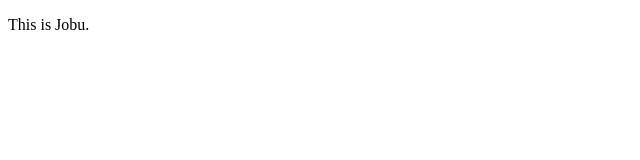
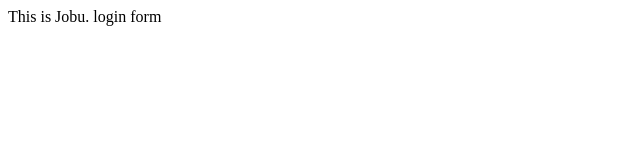
Before and after one commit to novak-jack15/mysampleapp, a plain HTML site: page index.html in a window 1280 px wide. Shown: the whole page, without its empty margins (0-640 px from the left). Drawn offline with Linux system fonts and the light colour scheme.

Commit message:
login form

```diff
--- a/index.html
+++ b/index.html
@@ -4,6 +4,8 @@
 		<title>javascript</title>
 	</head>
 	<body>
-		<p>This is Jobu.</p>
+		This is Jobu.
+		login form
+
 	</body>
 	</html>
```
Also changed, not shown: login.html (added, +1 -0 lines).
